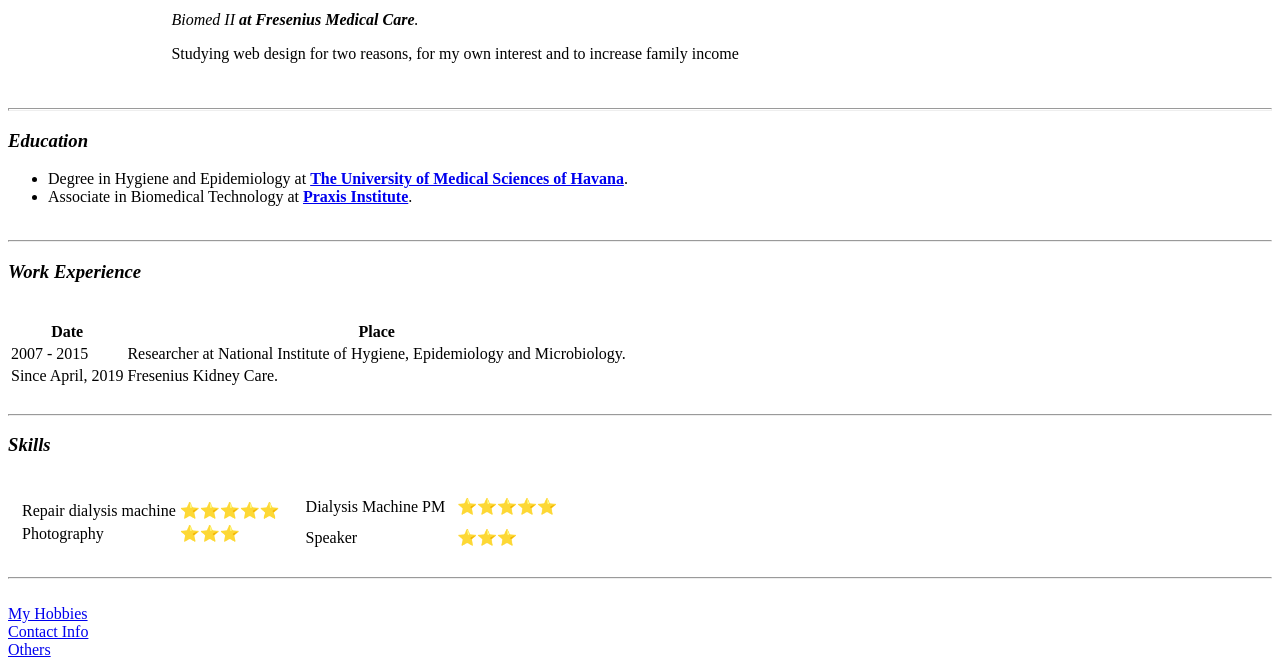
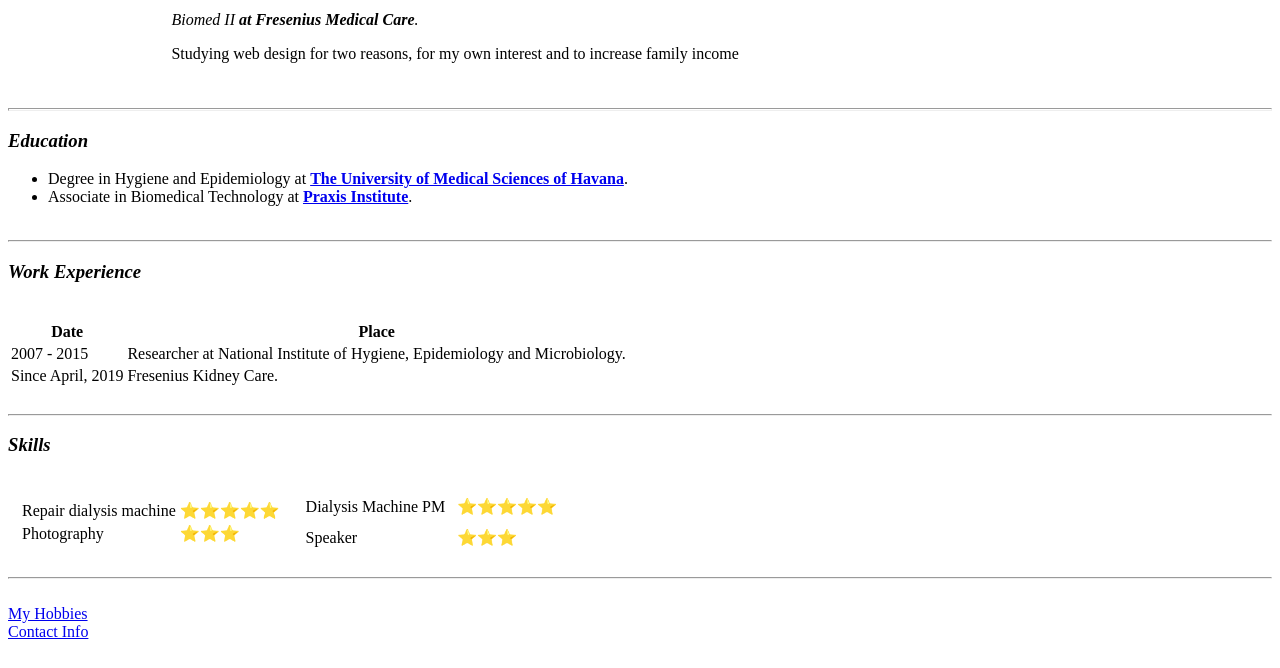
Before and after one commit to BLADIER80/CV, a plain HTML site: page index.html in a window 1280 px wide. Shown: the part 132-800 px from the top of the page. Drawn offline with Linux system fonts and the light colour scheme.

Commit message:
Update index.html

```diff
--- a/index.html
+++ b/index.html
@@ -85,8 +85,7 @@
   <br>
   <a href="CONTACT INFO.HTML">Contact Info</a>
   <br>
-  <a href="INPUTS.HTML">Others</a>
-  <br>
+
 </body>
 
 </html>
```
